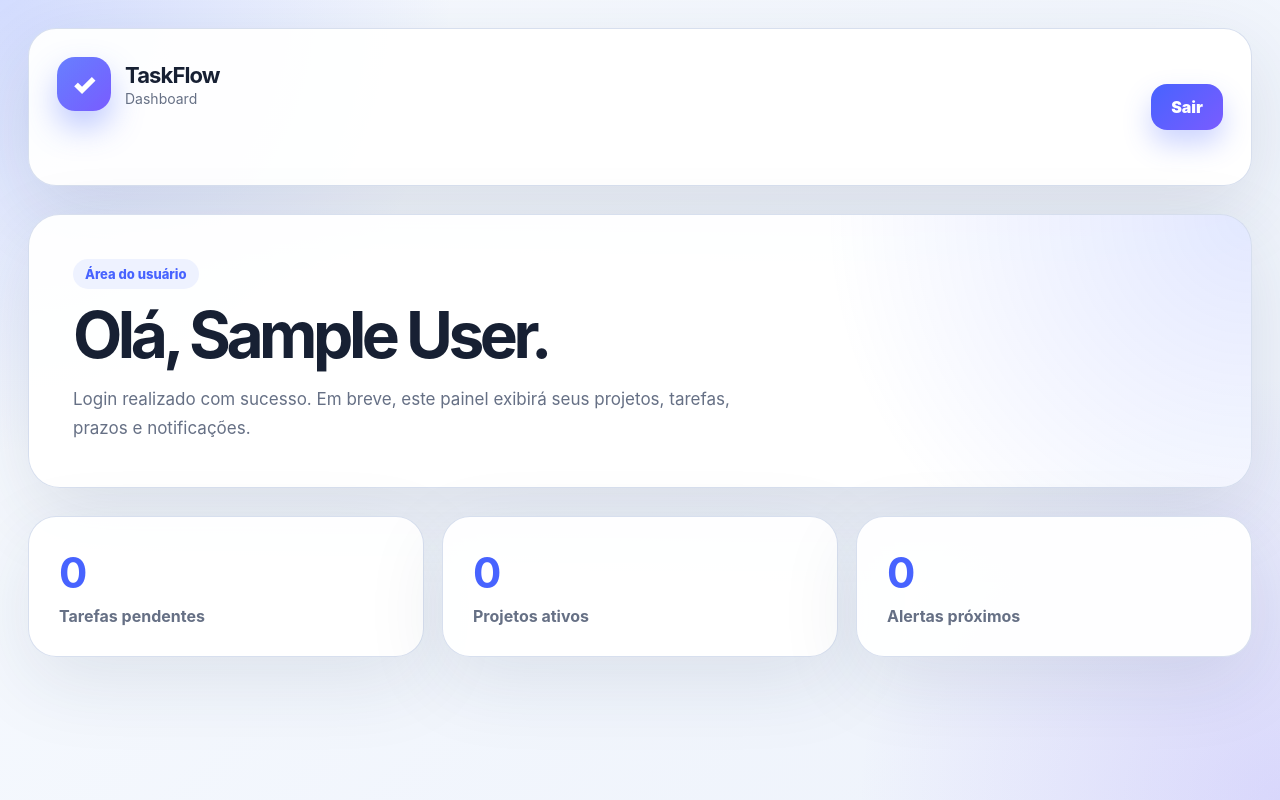
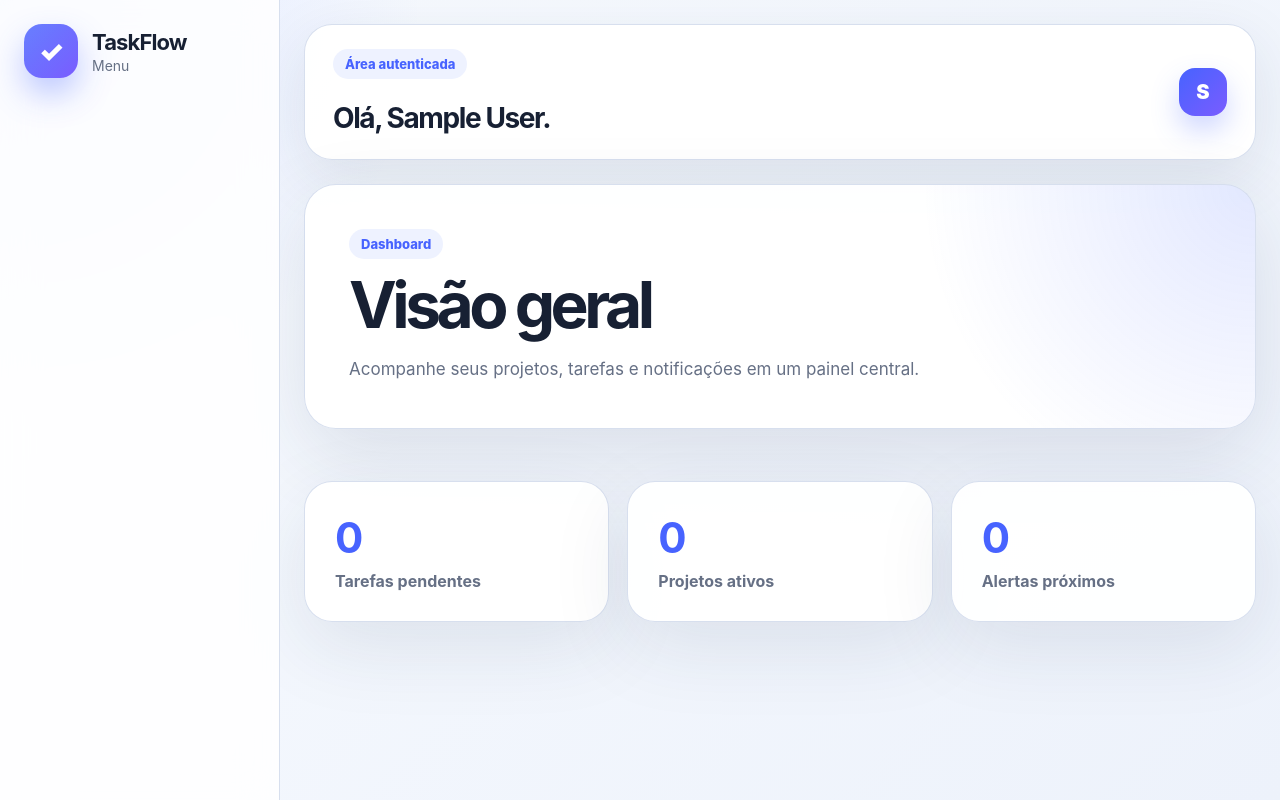
Before and after one commit to sandykmaciel/Projeto-Integrador, a React (Vite) app in the folder frontend/: page /dashboard in a window 1280 px wide. Built offline with nearby package versions, Linux system fonts and the light colour scheme; no server answers; sample sign-in values are in the browser's storage.

Commit message:
feat: create authenticated app layout

```diff
--- a/frontend/src/App.jsx
+++ b/frontend/src/App.jsx
@@ -4,17 +4,22 @@ import Login from "./pages/Login";
 import Dashboard from "./pages/Dashboard";
 import ForgotPassword from "./pages/ForgotPassword";
 import ResetPassword from "./pages/ResetPassword";
+import AuthenticatedLayout from "./layouts/AuthenticatedLayout";
 
 export default function App() {
   return (
     <BrowserRouter>
       <Routes>
         <Route path="/" element={<Navigate to="/cadastro" />} />
+
         <Route path="/cadastro" element={<Register />} />
         <Route path="/login" element={<Login />} />
-        <Route path="/dashboard" element={<Dashboard />} />
         <Route path="/recuperar-senha" element={<ForgotPassword />} />
         <Route path="/redefinir-senha" element={<ResetPassword />} />
+
+        <Route element={<AuthenticatedLayout />}>
+          <Route path="/dashboard" element={<Dashboard />} />
+        </Route>
       </Routes>
     </BrowserRouter>
   );
--- a/frontend/src/index.css
+++ b/frontend/src/index.css
@@ -611,3 +611,99 @@ a:hover {
     padding: 28px;
   }
 }
+
+.app-shell {
+  min-height: 100vh;
+  display: grid;
+  grid-template-columns: 280px 1fr;
+  background:
+    radial-gradient(circle at top left, rgba(80, 112, 255, 0.16), transparent 28%),
+    linear-gradient(135deg, #f8fbff 0%, #edf2fb 100%);
+}
+
+.app-sidebar-placeholder {
+  position: sticky;
+  top: 0;
+  height: 100vh;
+  padding: 24px;
+  border-right: 1px solid rgba(211, 220, 237, 0.9);
+  background: rgba(255, 255, 255, 0.86);
+  backdrop-filter: blur(18px);
+}
+
+.compact-brand {
+  margin-bottom: 0;
+}
+
+.app-content-area {
+  min-width: 0;
+  padding: 24px;
+}
+
+.app-navbar-placeholder {
+  min-height: 104px;
+  display: flex;
+  align-items: center;
+  justify-content: space-between;
+  gap: 24px;
+  padding: 24px 28px;
+  border: 1px solid rgba(211, 220, 237, 0.9);
+  border-radius: 28px;
+  background: rgba(255, 255, 255, 0.94);
+  box-shadow: 0 18px 60px rgba(32, 48, 80, 0.1);
+}
+
+.app-navbar-placeholder h1 {
+  margin: 8px 0 0;
+  font-size: 28px;
+  letter-spacing: -0.05em;
+}
+
+.user-chip {
+  width: 48px;
+  height: 48px;
+  border-radius: 16px;
+  display: grid;
+  place-items: center;
+  color: #ffffff;
+  font-size: 20px;
+  font-weight: 900;
+  background: linear-gradient(135deg, #4763ff, #7a5cff);
+  box-shadow: 0 14px 28px rgba(71, 99, 255, 0.26);
+}
+
+.app-page-content {
+  margin-top: 24px;
+}
+
+.dashboard-screen {
+  display: flex;
+  flex-direction: column;
+  gap: 24px;
+}
+
+.dashboard-screen .dashboard-hero {
+  margin-top: 0;
+}
+
+@media (max-width: 900px) {
+  .app-shell {
+    grid-template-columns: 1fr;
+  }
+
+  .app-sidebar-placeholder {
+    position: relative;
+    height: auto;
+    border-right: none;
+    border-bottom: 1px solid rgba(211, 220, 237, 0.9);
+  }
+
+  .app-content-area {
+    padding: 16px;
+  }
+
+  .app-navbar-placeholder {
+    align-items: flex-start;
+    flex-direction: column;
+  }
+}
--- /dev/null
+++ b/frontend/src/layouts/AuthenticatedLayout.jsx
@@ -0,0 +1,42 @@
+import { Navigate, Outlet } from "react-router-dom";
+
+export default function AuthenticatedLayout() {
+  const token = localStorage.getItem("taskflow:token");
+  const user = JSON.parse(localStorage.getItem("taskflow:user") || "null");
+
+  if (!token) {
+    return <Navigate to="/login" replace />;
+  }
+
+  return (
+    <main className="app-shell">
+      <aside className="app-sidebar-placeholder">
+        <div className="brand compact-brand">
+          <div className="brand-logo">✓</div>
+
+          <div>
+            <strong>TaskFlow</strong>
+            <span>Menu</span>
+          </div>
+        </div>
+      </aside>
+
+      <section className="app-content-area">
+        <header className="app-navbar-placeholder">
+          <div>
+            <span className="eyebrow">Área autenticada</span>
+            <h1>Olá, {user?.name || "usuário"}.</h1>
+          </div>
+
+          <div className="user-chip">
+            {user?.name?.charAt(0)?.toUpperCase() || "U"}
+          </div>
+        </header>
+
+        <section className="app-page-content">
+          <Outlet />
+        </section>
+      </section>
+    </main>
+  );
+}
--- a/frontend/src/pages/Dashboard.jsx
+++ b/frontend/src/pages/Dashboard.jsx
@@ -1,44 +1,15 @@
-import { useNavigate } from "react-router-dom";
+export default function Dashboard() {
+  return (
+    <section className="dashboard-screen">
+      <div className="dashboard-hero">
+        <span className="eyebrow">Dashboard</span>
 
-export default function Dashboard() {
-  const navigate = useNavigate();
-
-  const user = JSON.parse(localStorage.getItem("taskflow:user") || "null");
-
-  function handleLogout() {
-    localStorage.removeItem("taskflow:token");
-    localStorage.removeItem("taskflow:user");
-
-    navigate("/login");
-  }
-
-  return (
-    <main className="dashboard-page">
-      <header className="dashboard-header">
-        <div className="brand">
-          <div className="brand-logo">✓</div>
-
-          <div>
-            <strong>TaskFlow</strong>
-            <span>Dashboard</span>
-          </div>
-        </div>
-
-        <button type="button" onClick={handleLogout}>
-          Sair
-        </button>
-      </header>
-
-      <section className="dashboard-hero">
-        <span className="eyebrow">Área do usuário</span>
-
-        <h1>Olá, {user?.name || "usuário"}.</h1>
+        <h1>Visão geral</h1>
 
         <p>
-          Login realizado com sucesso. Em breve, este painel exibirá seus
-          projetos, tarefas, prazos e notificações.
+          Acompanhe seus projetos, tarefas e notificações em um painel central.
         </p>
-      </section>
+      </div>
 
       <section className="dashboard-grid">
         <article>
@@ -56,6 +27,6 @@ export default function Dashboard() {
           <span>Alertas próximos</span>
         </article>
       </section>
-    </main>
+    </section>
   );
 }
```
